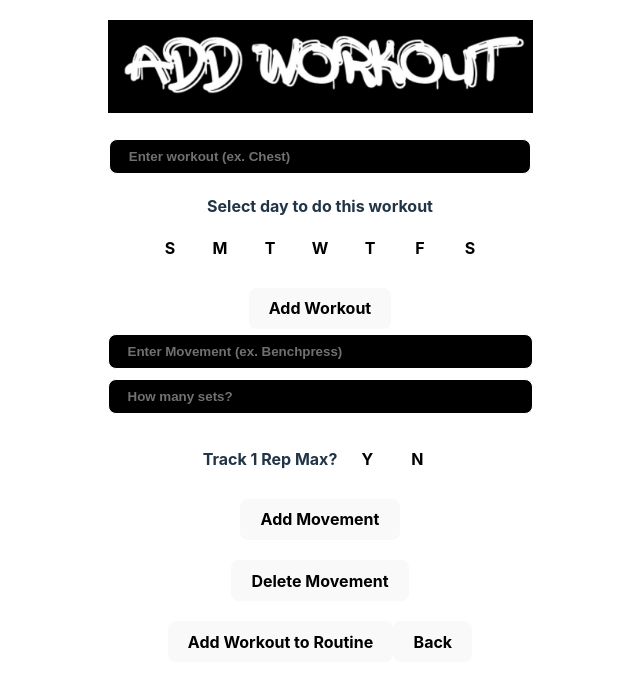
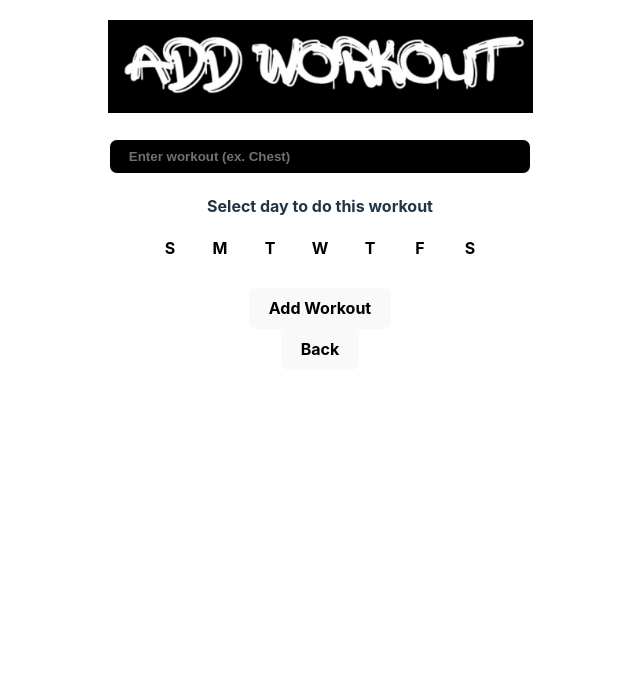
Before and after one commit to dm-1904/the-get-jacked-app, a React (Vite) app in the folder get-jacked-app/: page /add-workout in a window 1280 px wide. Shown: the top 686 px of the page, without its empty margins (320-960 px from the left). Built offline with nearby package versions, Linux system fonts and the light colour scheme.

Commit message:
streamlining

```diff
--- a/get-jacked-app/src/components/AddWorkout/EnterWorkout.tsx
+++ b/get-jacked-app/src/components/AddWorkout/EnterWorkout.tsx
@@ -1,5 +1,7 @@
 import { useContext, useState } from "react";
 import { CreateWorkout } from "../../context/CreateWorkout";
+import { toast } from "react-hot-toast";
+import { useNavigate } from "react-router-dom";
 
 export const EnterWorkout = () => {
   const newWorkout = useContext(CreateWorkout);
@@ -11,12 +13,28 @@ export const EnterWorkout = () => {
   }
   const { setWorkout, postWorkout } = newWorkout;
 
+  const formattedInput = (input: string) => {
+    return input.charAt(0).toUpperCase() + input.slice(1).toLowerCase();
+  };
+
+  const navigate = useNavigate();
+
   const handleNewWorkout = async (e: React.FormEvent) => {
     e.preventDefault();
-    setWorkout(inputWorkout);
-    await postWorkout(inputWorkout, selectedDay);
+    if (!inputWorkout) {
+      toast.error("Please enter a workout.");
+      return;
+    }
+    if (!selectedDay) {
+      toast.error("Please select a day.");
+      return;
+    }
+    const formattedWorkout = formattedInput(inputWorkout);
+    setWorkout(formattedWorkout);
+    await postWorkout(formattedWorkout, selectedDay);
     setInputWorkout("");
     setSelectedDay("");
+    navigate("/workout-schedule");
   };
 
   return (
--- a/get-jacked-app/src/pages/AddWorkout.tsx
+++ b/get-jacked-app/src/pages/AddWorkout.tsx
@@ -3,11 +3,6 @@ import { EnterWorkout } from "../components/AddWorkout/EnterWorkout";
 
 export const AddWorkout = () => {
   const navigate = useNavigate();
-
-  const handleAddWorkout = () => {
-    // Add workout to routine logic here
-    navigate("/workout-schedule");
-  };
 
   const handleBack = () => {
     navigate("/workout-schedule");
@@ -22,54 +17,6 @@ export const AddWorkout = () => {
       />
       <EnterWorkout />
 
-      <div className="move-sets-inputs">
-        <input
-          type="text"
-          className="enter-movement"
-          placeholder="Enter Movement (ex. Benchpress)"
-        />
-        <input
-          type="text"
-          className="enter-sets"
-          placeholder="How many sets?"
-        />
-      </div>
-
-      <div className="rep-box">
-        <span>Track 1 Rep Max?</span>
-        <input
-          type="radio"
-          id="rep-y"
-          name="rep"
-          className="rep-input"
-        />
-        <label
-          htmlFor="rep-y"
-          className="rep-label"
-        >
-          Y
-        </label>
-        <input
-          type="radio"
-          id="rep-n"
-          name="rep"
-          className="rep-input"
-        />
-        <label
-          htmlFor="rep-n"
-          className="rep-label"
-        >
-          N
-        </label>
-      </div>
-
-      <div className="add-movement-btn">
-        <button>Add Movement</button>
-      </div>
-      <div className="delete-movement-btn">
-        <button>Delete Movement</button>
-      </div>
-      <button onClick={handleAddWorkout}>Add Workout to Routine</button>
       <button onClick={handleBack}>Back</button>
     </div>
   );
--- a/get-jacked-app/src/pages/WorkoutSchedule.tsx
+++ /dev/null
@@ -1,31 +0,0 @@
-import { useNavigate } from "react-router-dom";
-
-export const WorkoutSchedule = () => {
-  const navigate = useNavigate();
-
-  const handleBackToDashboard = () => {
-    navigate("/dashboard");
-  };
-
-  const handleEditWorkout = () => {
-    navigate("/edit-workout");
-  };
-
-  const handleAddWorkout = () => {
-    navigate("/add-workout");
-  };
-
-  return (
-    <div>
-      <h3 className="page-title">Workout Schedule</h3>
-      <h2>2</h2>
-      <div>
-        This is the Workout Schedule page. Here you can view and manage your
-        workout schedule.
-      </div>
-      <button onClick={handleEditWorkout}>Edit Workout</button>
-      <button onClick={handleAddWorkout}>Add Workout</button>
-      <button onClick={handleBackToDashboard}>Done</button>
-    </div>
-  );
-};
```
Also changed, not shown: get-jacked-app/public/workout-schedule.jpeg (added), 1 other file (tests, documents, lock files or other folders).
